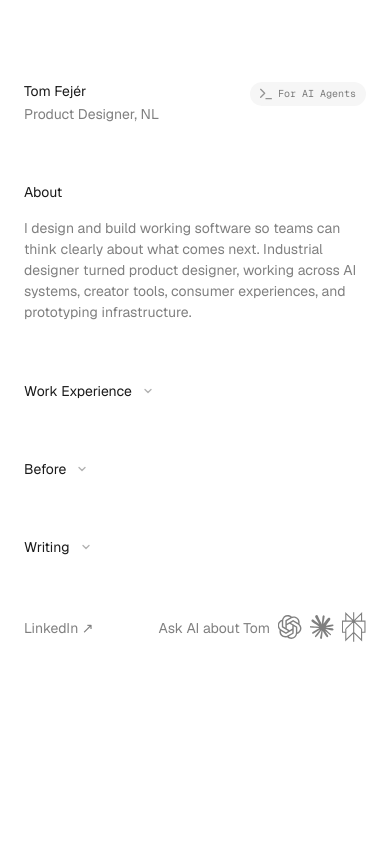
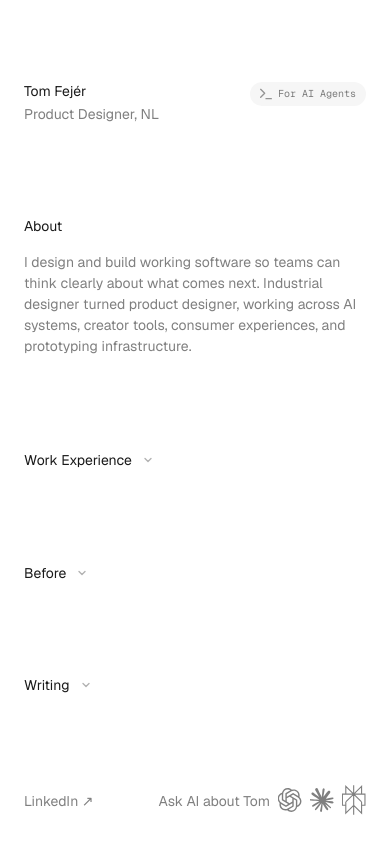
Before and after one commit to tomfejer/blog, a Next.js app: page / in a window 390 px wide. Built offline with nearby package versions, Linux system fonts and the light colour scheme.

Commit message:
fix mobile footer viewport spacing

```diff
--- a/app/components/site-shell.tsx
+++ b/app/components/site-shell.tsx
@@ -1,8 +1,14 @@
 import Link from 'next/link'
 
-export function PageShell({ children }: { children: React.ReactNode }) {
+export function PageShell({
+  children,
+  className = '',
+}: {
+  children: React.ReactNode
+  className?: string
+}) {
   return (
-    <main className="flex min-h-screen flex-col bg-white text-black/90">
+    <main className={`flex min-h-dvh flex-col bg-white text-black/90 ${className}`}>
       {children}
     </main>
   )
--- a/app/page.tsx
+++ b/app/page.tsx
@@ -99,7 +99,7 @@ const aiLinks = [
 
 export default function Page() {
   return (
-    <PageShell>
+    <PageShell className="justify-between">
       <Section className="!pb-0 !pt-[82px]">
         <header className="relative flex min-h-11 w-full items-start">
           <div className="w-60 min-w-0 text-sm font-normal">
@@ -176,7 +176,7 @@ export default function Page() {
         </CollapsibleProfileSection>
       </Section>
 
-      <Section className="mt-[58px] !pb-8 !pt-0 sm:mt-auto sm:!pt-[58px]">
+      <Section className="mt-[58px] !pb-8 !pt-0">
         <footer className="grid grid-cols-[auto_auto] items-end gap-x-4 gap-y-3 text-sm">
           <div className="leading-[1.5] text-black/50">
             <Link
```
Also changed, not shown: 1 other file (tests, documents, lock files or other folders).
